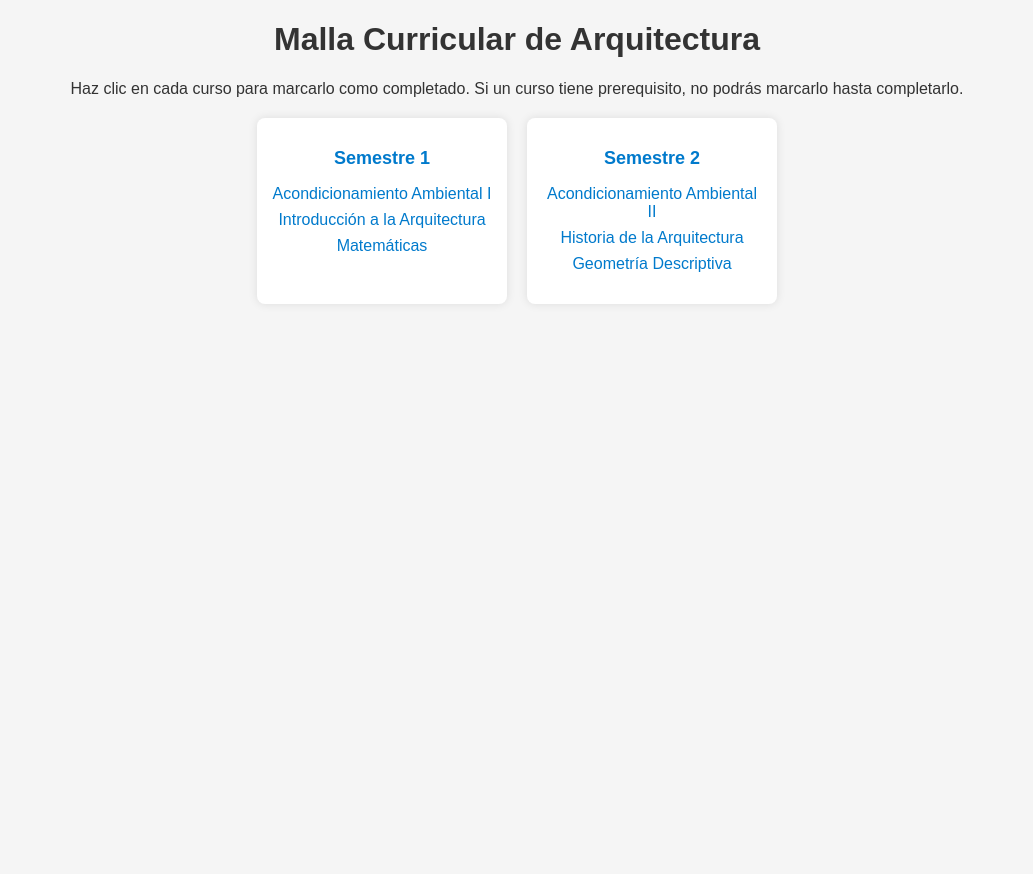
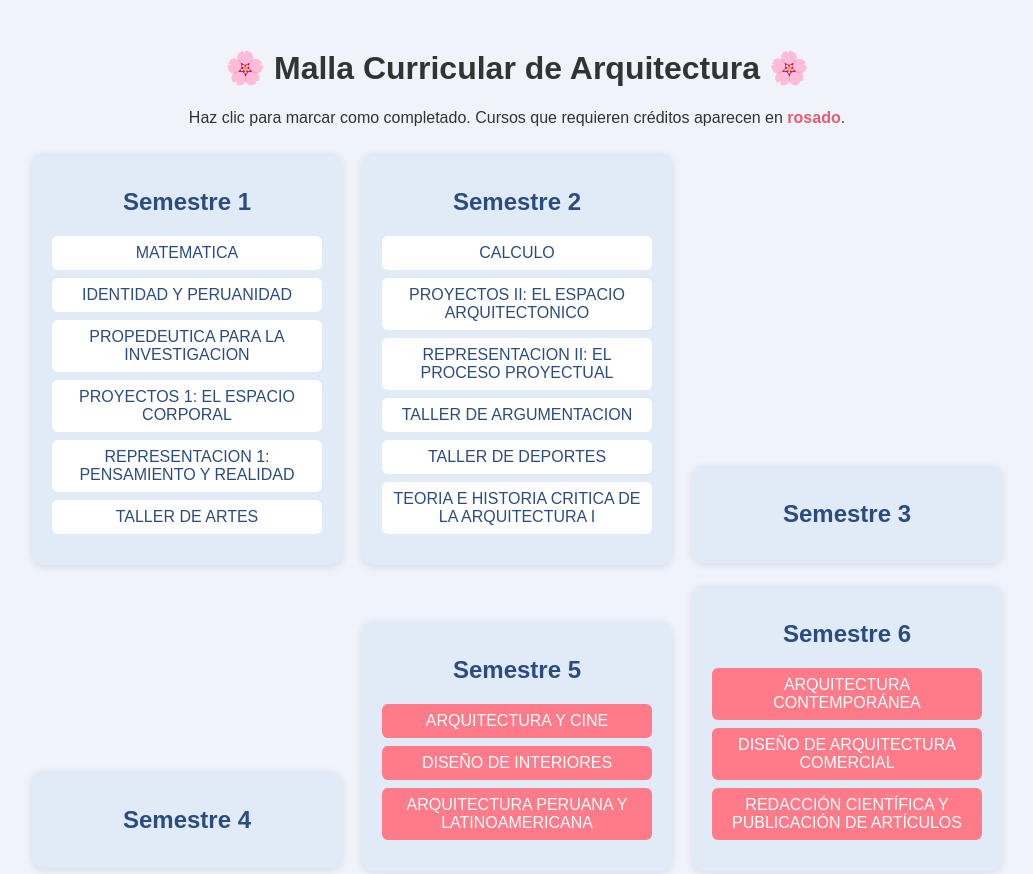
Before and after one commit to SOPHIE921203/MALLA-CURRICULAR-2022, a plain HTML site: page index.html in a window 1280 px wide. Shown: the top 874 px of the page, without its empty margins (123-1156 px from the left). Before the commit the page ends 800 px from the top, so only its background shows below. Drawn offline with Linux system fonts and the light colour scheme.

Commit message:
Update index.html

```diff
--- a/index.html
+++ b/index.html
@@ -4,103 +4,131 @@
 <meta charset="UTF-8">
 <meta name="viewport" content="width=device-width, initial-scale=1.0">
 <title>Malla Curricular de Arquitectura</title>
-    <link rel="stylesheet" href="style.css">
-</head>
-<body>
-    <h1>Malla Curricular de Arquitectura</h1>
-    <p>Haz clic en cada curso para marcarlo como completado. Si un curso tiene prerequisito, no podrás marcarlo hasta completarlo.</p>
-    <div class="grid">
-        <div class="semestre">
-            <h2>Semestre 1</h2>
-            <ul>
-                <li><a href="#" data-curso="acond1">Acondicionamiento Ambiental I</a></li>
-                <li><a href="#">Introducción a la Arquitectura</a></li>
-                <li><a href="#">Matemáticas</a></li>
-            </ul>
-        </div>
-        <div class="semestre">
-            <h2>Semestre 2</h2>
-            <ul>
-                <li><a href="#" data-curso="acond2" data-prereq="acond1">Acondicionamiento Ambiental II</a></li>
-                <li><a href="#">Historia de la Arquitectura</a></li>
-                <li><a href="#">Geometría Descriptiva</a></li>
-            </ul>
-        </div>
-    </div>
-
-    <script>
-        document.querySelectorAll('.semestre a').forEach(link => {
-            link.addEventListener('click', function(e) {
-                e.preventDefault();
-                const prereq = this.dataset.prereq;
-                if (prereq) {
-                    const prereqLink = document.querySelector(`[data-curso="${prereq}"]`);
-                    if (!prereqLink.classList.contains('completado')) {
-                        alert('Debes completar primero el curso prerequisito antes de marcar este.');
-                        return;
-                    }
-                }
-                this.classList.toggle('completado');
-            });
-        });
-    </script>
 <style>
 body {
     font-family: sans-serif;
-            margin: 20px;
-            background: #f5f5f5;
+    background: #f0f4fa;
     color: #333;
     text-align: center;
+    padding: 20px;
 }
-
-        h1 {
-            color: #333;
+.semestre {
+    background: #e0ebf7;
+    padding: 15px;
+    margin: 10px;
+    border-radius: 12px;
+    display: inline-block;
+    width: 280px;
+    box-shadow: 0 2px 8px rgba(0,0,0,0.1);
 }
-
-        .grid {
-            display: flex;
-            flex-wrap: wrap;
-            justify-content: center;
-            gap: 20px;
-            margin-top: 20px;
+.semestre h2 {
+    color: #2b4c7e;
 }
-
-        .semestre {
-            background: white;
-            padding: 15px;
-            border-radius: 8px;
-            width: 220px;
-            box-shadow: 0 0 10px rgba(0,0,0,0.1);
-        }
-
-        .semestre h2 {
-            font-size: 18px;
-            color: #007acc;
-        }
-
 .semestre ul {
     list-style: none;
     padding: 0;
 }
-
 .semestre li {
     margin: 8px 0;
 }
-
-        .semestre a {
-            color: #007acc;
+.curso {
+    background: #ffffff;
+    color: #2b4c7e;
+    padding: 8px 10px;
+    border-radius: 6px;
+    display: block;
+    margin: 5px;
+    cursor: pointer;
     text-decoration: none;
-            cursor: pointer;
+    transition: background 0.3s, transform 0.2s;
 }
-
-        .semestre a:hover {
-            text-decoration: underline;
+.curso:hover {
+    background: #cfdff0;
+    transform: translateY(-2px);
 }
-
 .completado {
-            color: green;
+    background: #8ecae6 !important;
+    color: white !important;
     font-weight: bold;
 }
+.credito {
+    background: #ff7b89;
+    color: white;
+}
+.credito:hover {
+    background: #e85c70;
+}
 </style>
+</head>
+<body>
+<h1>🌸 Malla Curricular de Arquitectura 🌸</h1>
+<p>Haz clic para marcar como completado. Cursos que requieren créditos aparecen en <span style="color:#e85c70;font-weight:bold;">rosado</span>.</p>
+<div id="malla"></div>
+<script>
+const cursos = [
+    {semestre:1, nombre:'MATEMATICA'},
+    {semestre:1, nombre:'IDENTIDAD Y PERUANIDAD'},
+    {semestre:1, nombre:'PROPEDEUTICA PARA LA INVESTIGACION', id:'propinvest'},
+    {semestre:1, nombre:'PROYECTOS 1: EL ESPACIO CORPORAL', id:'proy1'},
+    {semestre:1, nombre:'REPRESENTACION 1: PENSAMIENTO Y REALIDAD', id:'rep1'},
+    {semestre:1, nombre:'TALLER DE ARTES'},
+    {semestre:2, nombre:'CALCULO'},
+    {semestre:2, nombre:'PROYECTOS II: EL ESPACIO ARQUITECTONICO', id:'proy2', prereq:'proy1'},
+    {semestre:2, nombre:'REPRESENTACION II: EL PROCESO PROYECTUAL', id:'rep2', prereq:'rep1'},
+    {semestre:2, nombre:'TALLER DE ARGUMENTACION'},
+    {semestre:2, nombre:'TALLER DE DEPORTES'},
+    {semestre:2, nombre:'TEORIA E HISTORIA CRITICA DE LA ARQUITECTURA I', id:'thca1', prereq:'propinvest'},
+    // Agrega los demás cursos de forma equivalente, con "id" y "prereq" donde corresponda
+    {semestre:5, nombre:'ARQUITECTURA Y CINE', creditos:true},
+    {semestre:5, nombre:'DISEÑO DE INTERIORES', creditos:true},
+    {semestre:5, nombre:'ARQUITECTURA PERUANA Y LATINOAMERICANA', creditos:true},
+    {semestre:6, nombre:'ARQUITECTURA CONTEMPORÁNEA', creditos:true},
+    {semestre:6, nombre:'DISEÑO DE ARQUITECTURA COMERCIAL', creditos:true},
+    {semestre:6, nombre:'REDACCIÓN CIENTÍFICA Y PUBLICACIÓN DE ARTÍCULOS', creditos:true},
+    {semestre:7, nombre:'ARQUITECTURA Y URBANISMO CON ENFOQUE DE GÉNERO', creditos:true},
+    {semestre:7, nombre:'LEAN CONSTRUCTION', creditos:true},
+    {semestre:7, nombre:'URBANISMO E INVESTIGACIÓN', creditos:true},
+    {semestre:8, nombre:'BIM & MANAGEMENT', creditos:true},
+    {semestre:8, nombre:'DISEÑO PARAMÉTRICO', creditos:true},
+    {semestre:8, nombre:'PLANEAMIENTO ESTRATÉGICO', creditos:true},
+    {semestre:9, nombre:'ANTROPOLOGÍA DE LA CULTURA CHICHA PERUANA', creditos:true},
+    {semestre:9, nombre:'LUMINOTECNIA Y ACÚSTICA', creditos:true},
+    {semestre:9, nombre:'RESTAURACIÓN Y PATOLOGÍAS EN EDIFICACIONES', creditos:true},
+];
+const container = document.getElementById('malla');
+for(let s=1;s<=11;s++){
+    const div=document.createElement('div');
+    div.className='semestre';
+    const h=document.createElement('h2');
+    h.textContent=`Semestre ${s}`;
+    div.appendChild(h);
+    const ul=document.createElement('ul');
+    cursos.filter(c=>c.semestre===s).forEach(curso=>{
+        const li=document.createElement('li');
+        const a=document.createElement('a');
+        a.textContent=curso.nombre;
+        a.href='#';
+        a.className='curso';
+        if(curso.creditos) a.classList.add('credito');
+        if(curso.id) a.dataset.curso=curso.id;
+        if(curso.prereq) a.dataset.prereq=curso.prereq;
+        a.addEventListener('click',function(e){
+            e.preventDefault();
+            if(curso.prereq){
+                const prereq=document.querySelector(`[data-curso='${curso.prereq}']`);
+                if(!prereq.classList.contains('completado')){
+                    alert('Debes completar primero el curso prerequisito');
+                    return;
+                }
+            }
+            a.classList.toggle('completado');
+        });
+        li.appendChild(a);
+        ul.appendChild(li);
+    });
+    div.appendChild(ul);
+    container.appendChild(div);
+}
+</script>
 </body>
 </html>
```
Lines whose indentation alone changed are shown as unchanged.
